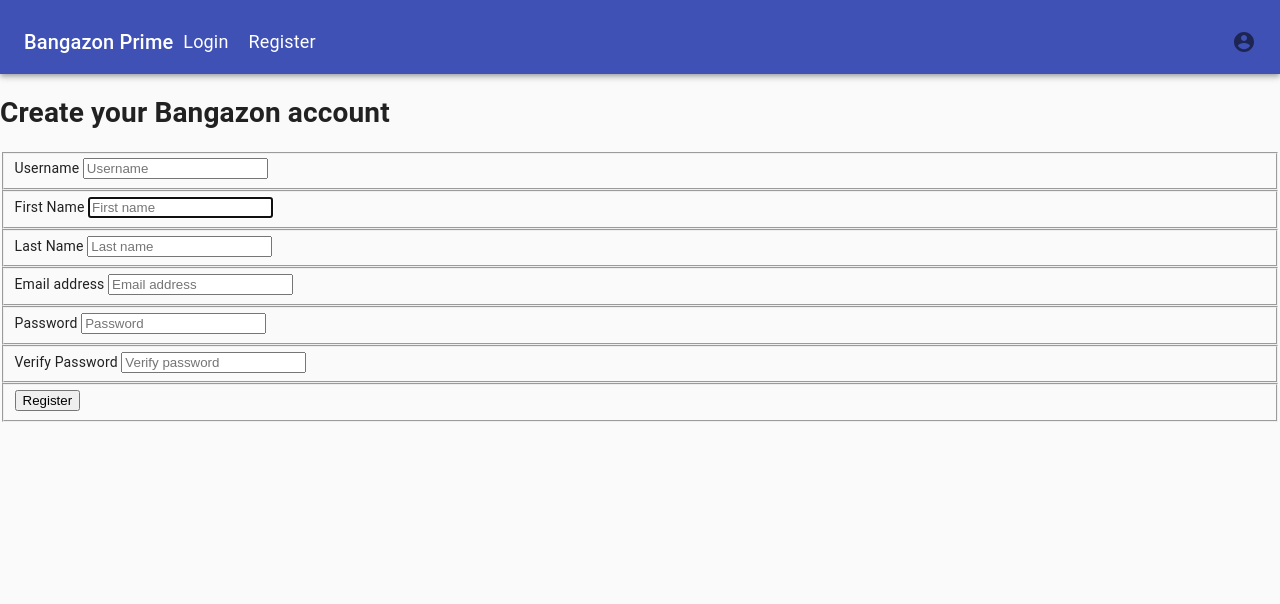
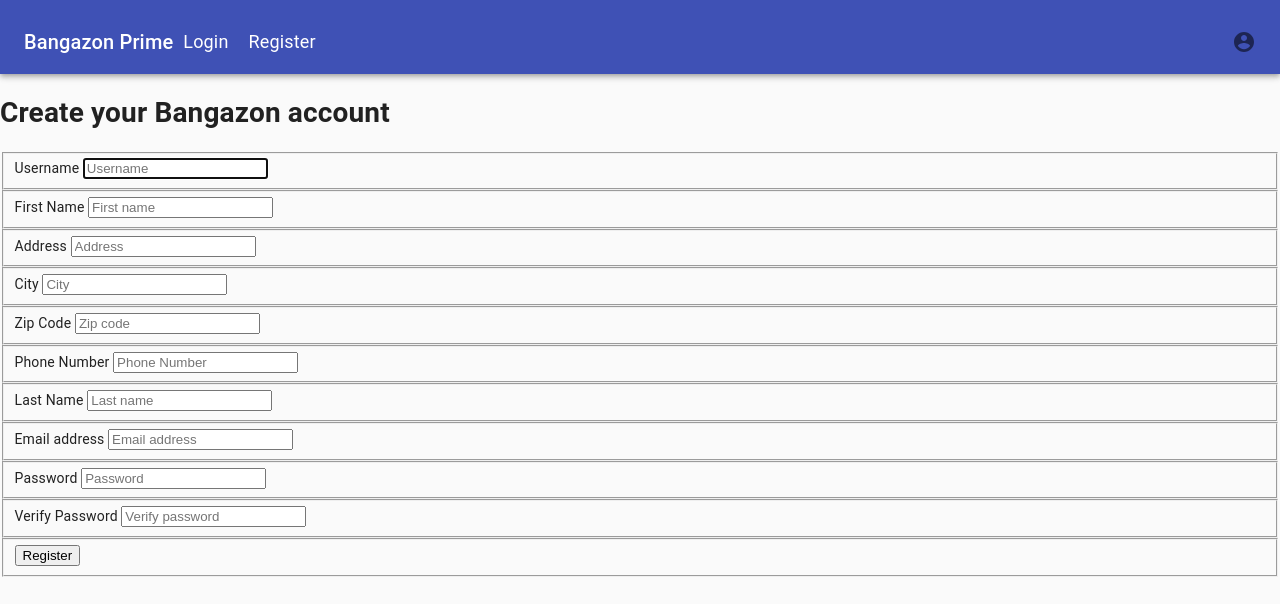
Before and after one commit to nss-cohort-36/bangazon-client-imagination-station-react, a React (Create React App) app in the folder bangazon/: page /Register in a window 1280 px wide. Shown: the top 604 px of the page. Built offline with nearby package versions, Linux system fonts and the light colour scheme.

Commit message:
new user registration fields

```diff
--- a/bangazon/src/components/auth/Register.js
+++ b/bangazon/src/components/auth/Register.js
@@ -10,7 +10,11 @@
     lastName: "",
     password: "",
     firstName: "",
-    verifyPassword: ""
+    verifyPassword: "",
+    address: "",
+    city: "",
+    zipCode: "",
+    phoneNumber: ""
   }
 
   handleInputChange = (evt) => {
@@ -22,13 +26,18 @@
   handleRegister = event => {
     event.preventDefault()
 
+    const { userName, firstName, lastName, email, password, address, city, zipCode, phoneNumber } = this.state;
     // Create object with values from state
     const newUser = {
-      "username": this.state.userName,
-      "first_name": this.state.firstName,
-      "last_name": this.state.lastName,
-      "email": this.state.email,
-      "password": this.state.password
+      "username": userName,
+      "first_name": firstName,
+      "last_name": lastName,
+      "email": email,
+      "password": password,
+      "address": address,
+      "city": city,
+      "zipcode": zipCode,
+      "phone": phoneNumber
     }
 
     // Make a fetch call with the object as the body of the POST request
@@ -59,7 +68,43 @@
               type="text"
               name="firstName"
               placeholder="First name"
-              required autoFocus />
+              required />
+          </fieldset>
+          <fieldset>
+            <label htmlFor="address"> Address </label>
+            <input onChange={this.handleInputChange}
+              id="address"
+              type="text"
+              name="address"
+              placeholder="Address"
+              required />
+          </fieldset>
+          <fieldset>
+            <label htmlFor="city"> City </label>
+            <input onChange={this.handleInputChange}
+              id="city"
+              type="text"
+              name="city"
+              placeholder="City"
+              required />
+          </fieldset>
+          <fieldset>
+            <label htmlFor="zipCode"> Zip Code </label>
+            <input onChange={this.handleInputChange}
+              id="zipCode"
+              type="text"
+              name="zipCode"
+              placeholder="Zip code"
+              required />
+          </fieldset>
+          <fieldset>
+            <label htmlFor="phoneNumber"> Phone Number </label>
+            <input onChange={this.handleInputChange}
+              id="phoneNumber"
+              type="text"
+              name="phoneNumber"
+              placeholder="Phone Number"
+              required />
           </fieldset>
           <fieldset>
             <label htmlFor="lastName"> Last Name </label>
```
